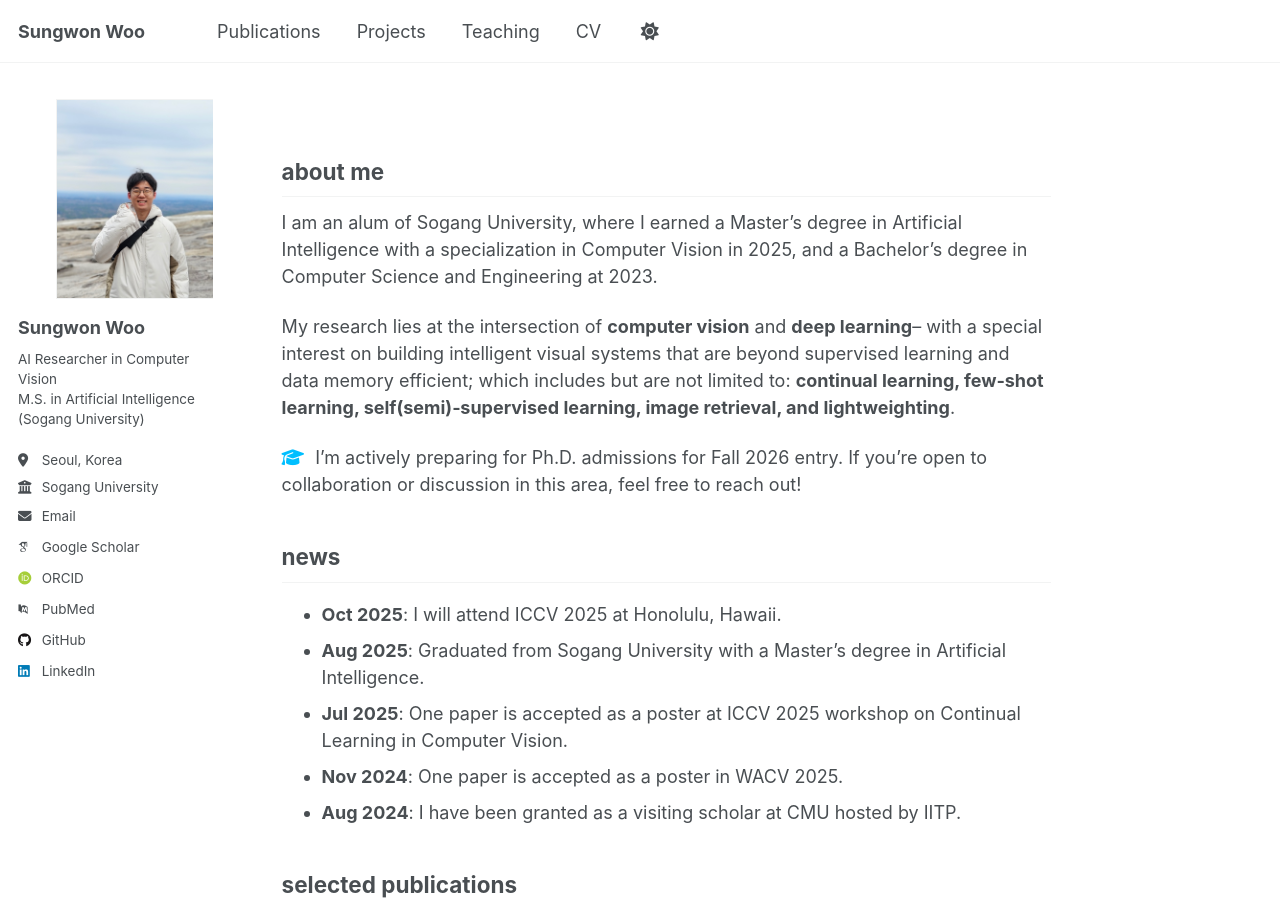
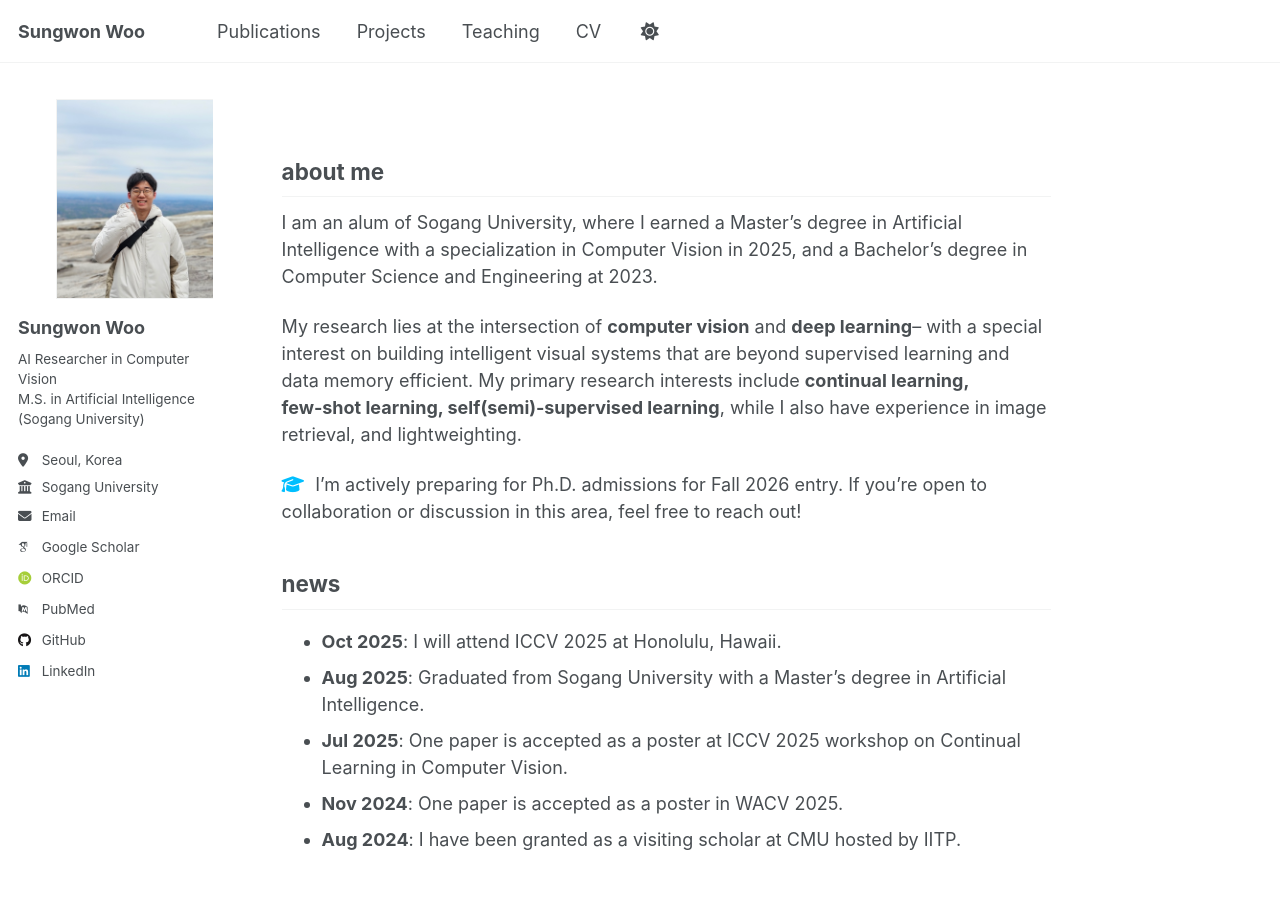
Before and after one commit to sungwon-woo/sungwon-woo.github.io, a Jekyll site: the page built from _pages/about.md, in a window 1280 px wide and 900 px high. Built offline with Jekyll 4.4.1, drawn with Linux system fonts in a browser that asks for light colours; some web fonts are replaced; a script that is not in the unit is left out.

Commit message:
add note

```diff
--- a/_pages/about.md
+++ b/_pages/about.md
@@ -11,7 +11,9 @@ redirect_from:
 ## about me
 I am an alum of Sogang University, where I earned a Master's degree in Artificial Intelligence with a specialization in Computer Vision in 2025, and a Bachelor's degree in Computer Science and Engineering at 2023.
 
-My research lies at the intersection of <b>computer vision</b> and <b>deep learning</b>– with a special interest on building intelligent visual systems that are beyond supervised learning and data memory efficient; which includes but are not limited to: <b>continual learning, few‑shot learning, self(semi)‑supervised learning, image retrieval, and lightweighting</b>.
+My research lies at the intersection of <b>computer vision</b> and <b>deep learning</b>– with a special interest on building intelligent visual systems that are beyond supervised learning and data memory efficient. My primary research interests include <b>continual learning, few‑shot learning, self(semi)‑supervised learning</b>, while I also have experience in image retrieval, and lightweighting.
+
+<!-- My primary research interests include \textbf{continual learning, few-shot learning, self(semi)-supervised learning}, while I also have experience in image retrieval and lightweight model design. -->
 <!-- My previous research focuses on image retrieval and visual copy detection, as well as in the development of lightweight neural networks. Recently, I am pursuing strong interest in visual continual learning with a data-constrained environment.  -->
 
 <i class="fas fa-graduation-cap" style="color:#00BFFF; margin-right:6px;"></i>
```
Also changed, not shown: 1 other file.
